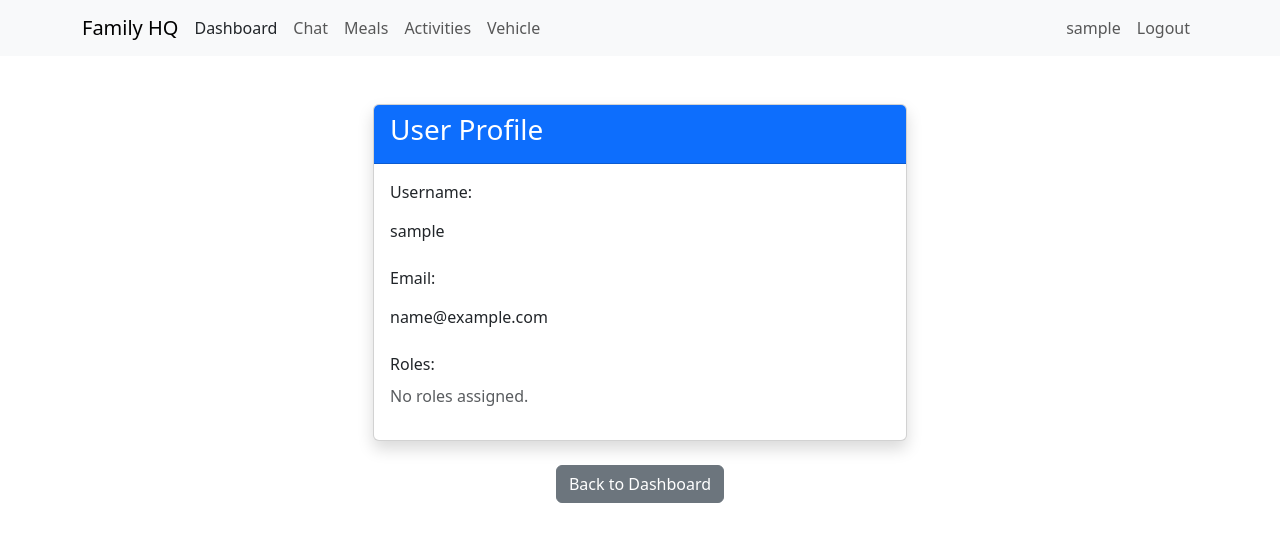
After one commit to KeironTJ/BudgetApp, a Flask app: a page that uses app/templates/base.html in a window 1280 px wide. The commit adds this page. Shown: the top 542 px of the page. Run offline with Flask 3, Linux system fonts and the light colour scheme; the visitor is signed in with stand-in values (Sample User, id 1); data comes from the database, SQL or seed files in the repository; data that the repository does not hold is empty.

Commit message:
Add user profile route and template; implement 404 error page

```diff
--- a/app/main/routes.py
+++ b/app/main/routes.py
@@ -3,6 +3,7 @@ from flask import render_template
 from flask_login import login_required, current_user
 from app import db, socketio
 from datetime import datetime, timedelta
+from app.models import User
 
 @bp.route('/', methods=['GET', 'POST'])
 @bp.route('/index', methods=['GET', 'POST'])
@@ -15,3 +16,16 @@ def index():
 def dashboard():
 
     return render_template('main/dashboard.html')
+
+
+@bp.route('/user_profile/<username>', methods=['GET', 'POST'])
+@login_required
+def user_profile(username):
+
+    user = User.query.filter_by(username=username).first()
+
+    if not user:
+        return render_template('main/404.html'), 404
+
+    return render_template('main/user_profile.html',
+                           user=user)
--- a/app/templates/base.html
+++ b/app/templates/base.html
@@ -46,9 +46,9 @@
                             <a class="nav-link" aria-current="page" href="{{ url_for('auth.login') }}">Login</a>
                         </li>
                     {% else %}
-                        <li class="nav-item">
-                            <a class="nav-link" aria-current="page" href="{{ url_for('main.index') }}">{{ current_user.username }}</a>
-                        </li>
+                    <li class="nav-item">
+                        <a class="nav-link" aria-current="page" href="{{ url_for('main.user_profile', username=current_user.username) }}">{{ current_user.username }}</a>
+                    </li>
                         {% if current_user.is_admin() %}
                             <li class="nav-item">
                                 <a class="nav-link" aria-current="page" href="{{ url_for('admin.admin_home') }}">Admin</a>
--- /dev/null
+++ b/app/templates/main/user_profile.html
@@ -0,0 +1,43 @@
+{% extends "base.html" %}
+{% block content %}
+
+<div class="container mt-5">
+    <div class="row justify-content-center">
+        <div class="col-md-6">
+            <div class="card shadow">
+                <div class="card-header bg-primary text-white">
+                    <h3 class="card-title">User Profile</h3>
+                </div>
+                <div class="card-body">
+                    <div class="mb-3">
+                        <label for="username" class="form-label">Username:</label>
+                        <input type="text" class="form-control-plaintext" id="username" value="{{ user.username }}" readonly>
+                    </div>
+                    <div class="mb-3">
+                        <label for="email" class="form-label">Email:</label>
+                        <input type="email" class="form-control-plaintext" id="email" value="{{ user.email }}" readonly>
+                    </div>
+                    <div class="mb-3">
+                        <label class="form-label">Roles:</label>
+                        {% if user.roles %}
+                            <ul class="list-unstyled">
+                                {% for role in user.roles %}
+                                    <li><span class="badge bg-secondary">{{ role.name }}</span></li>
+                                {% endfor %}
+                            </ul>
+                        {% else %}
+                            <p class="text-muted">No roles assigned.</p>
+                        {% endif %}
+                    </div>
+
+                </div>
+            </div>
+        </div>
+    </div>
+</div>
+
+<div class="text-center mt-4">
+    <a href="{{ url_for('main.dashboard') }}" class="btn btn-secondary">Back to Dashboard</a>
+</div>
+
+{% endblock %}
```
Also changed, not shown: app/templates/main/404.html (added, +17 -0 lines).
